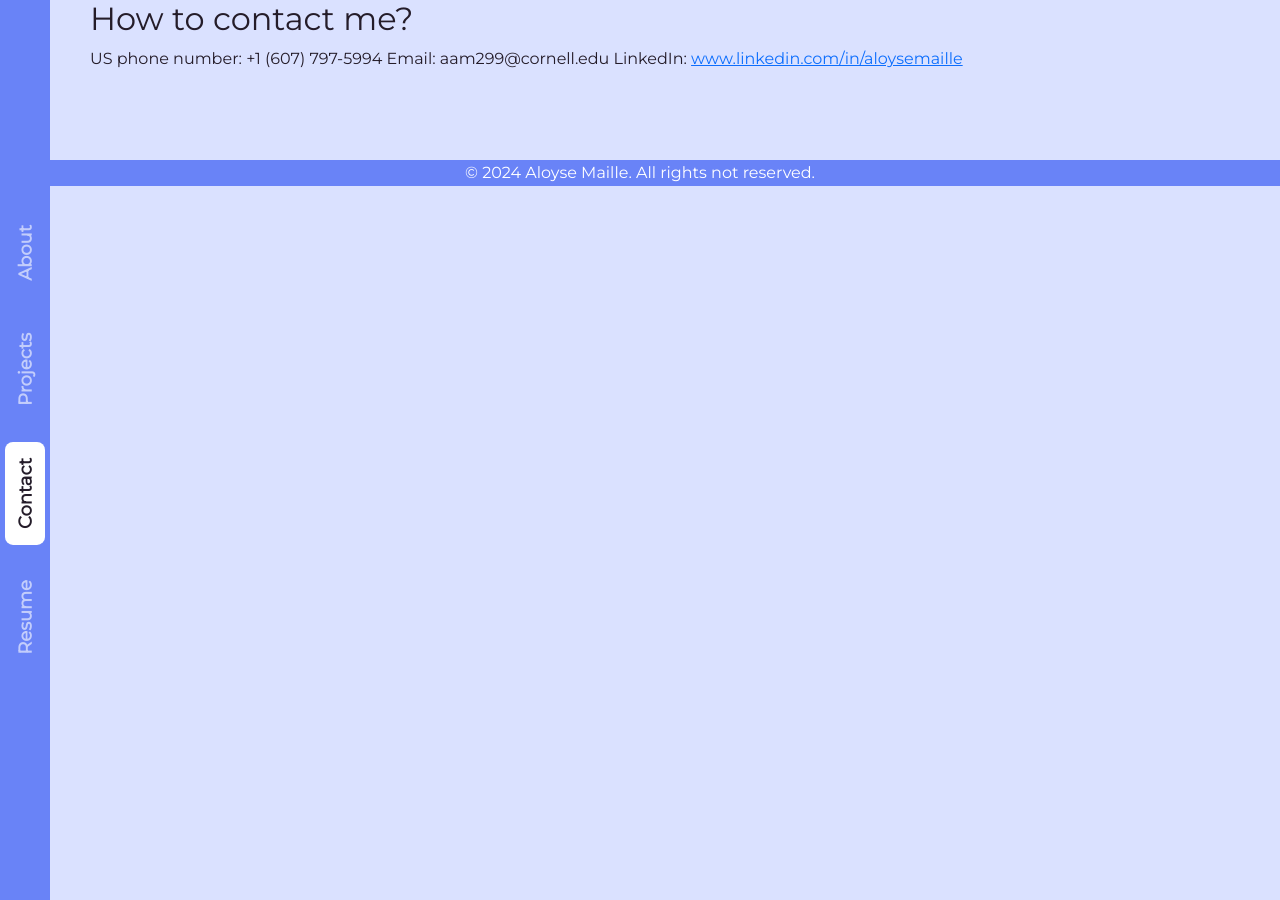
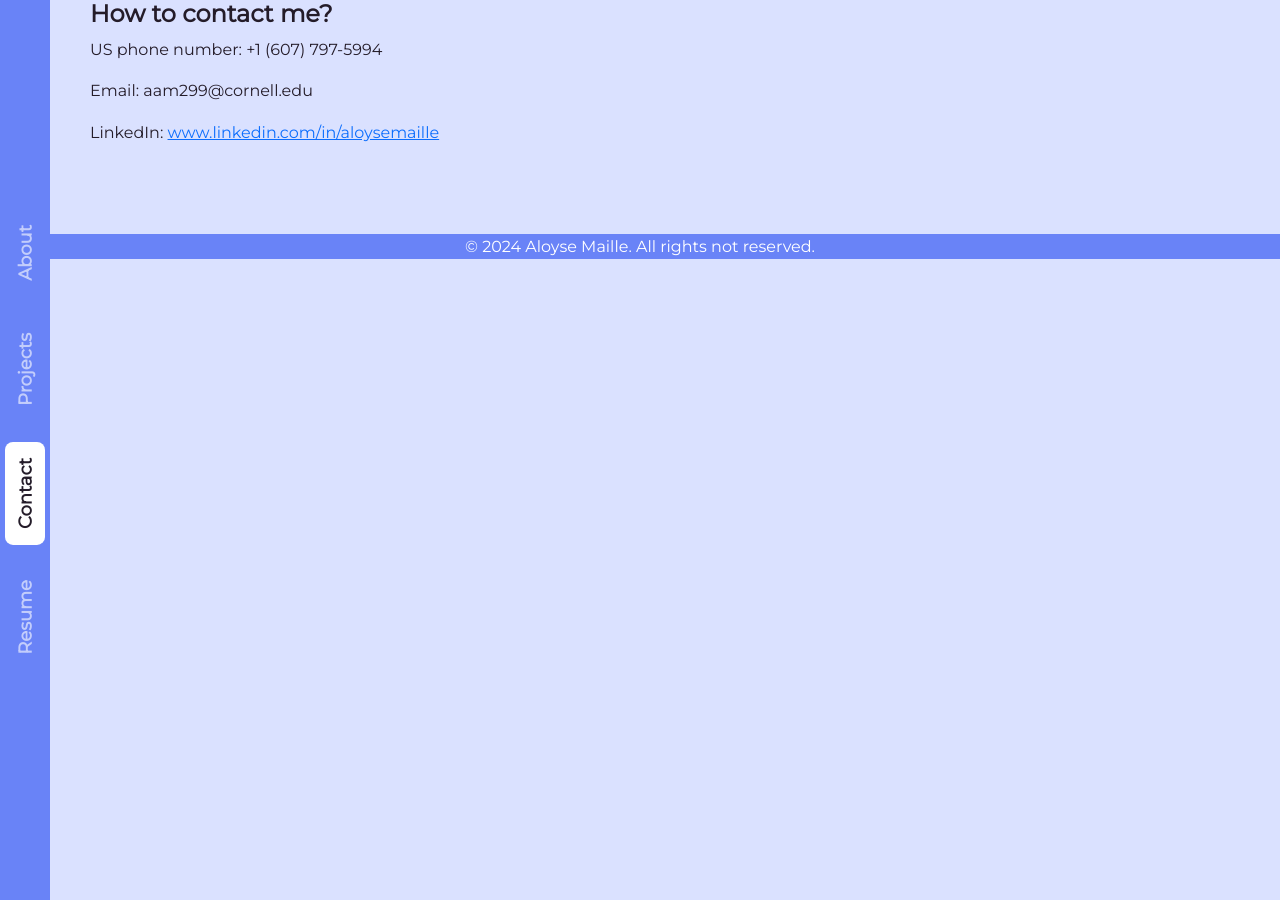
Before and after one commit to aloysemaille/AloyseMaillePortfolio, a Jekyll site: the page built from _pages/contact.md, in a window 1280 px wide. Built offline with Jekyll 4.4.1, drawn with Linux system fonts in a browser that asks for light colours; some web fonts are replaced.

Commit message:
contact section formatting

```diff
--- a/_pages/contact.md
+++ b/_pages/contact.md
@@ -8,7 +8,11 @@ permalink: /contact/
   <h2>How to contact me?</h2>
   <p>
     US phone number: +1 (607) 797-5994
+  </p>
+  <p>
     Email: aam299@cornell.edu
+  </p>
+  <p>
     LinkedIn: <a href="https://www.linkedin.com/in/aloysemaille" target="_blank">www.linkedin.com/in/aloysemaille</a>
   </p>
 </div>
--- a/_sass/custom.scss
+++ b/_sass/custom.scss
@@ -304,3 +304,12 @@ main.container {
   color: #241c29; // or your preferred color
   justify-content: center;
  }
+
+.contact-section h2 {
+  font-family: 'Montserrat';
+  font-weight: bold;
+  font-size: 1.5rem;
+  margin-left: 0;
+  color: #241c29; // or your preferred color
+  justify-content: center;
+}
```
